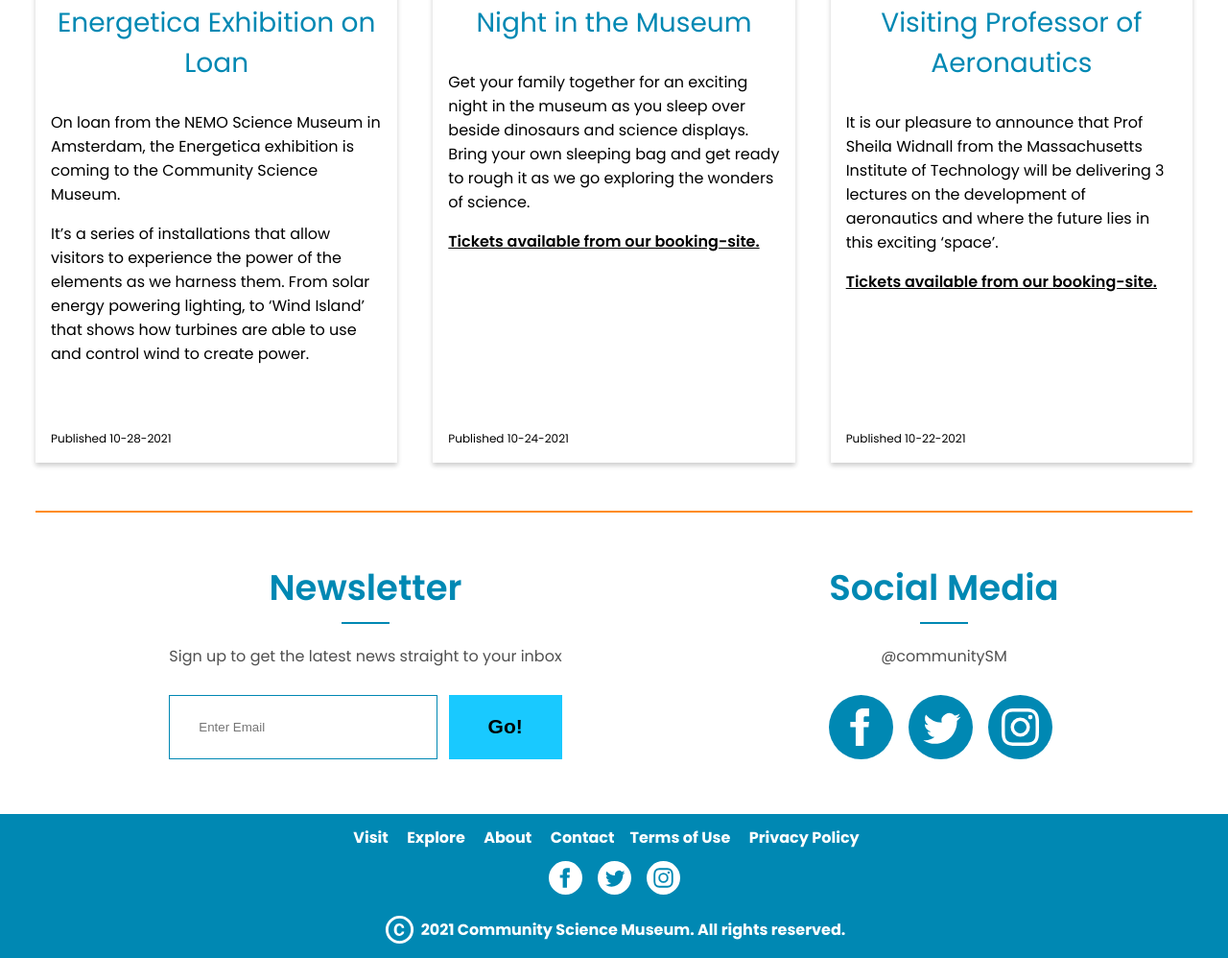
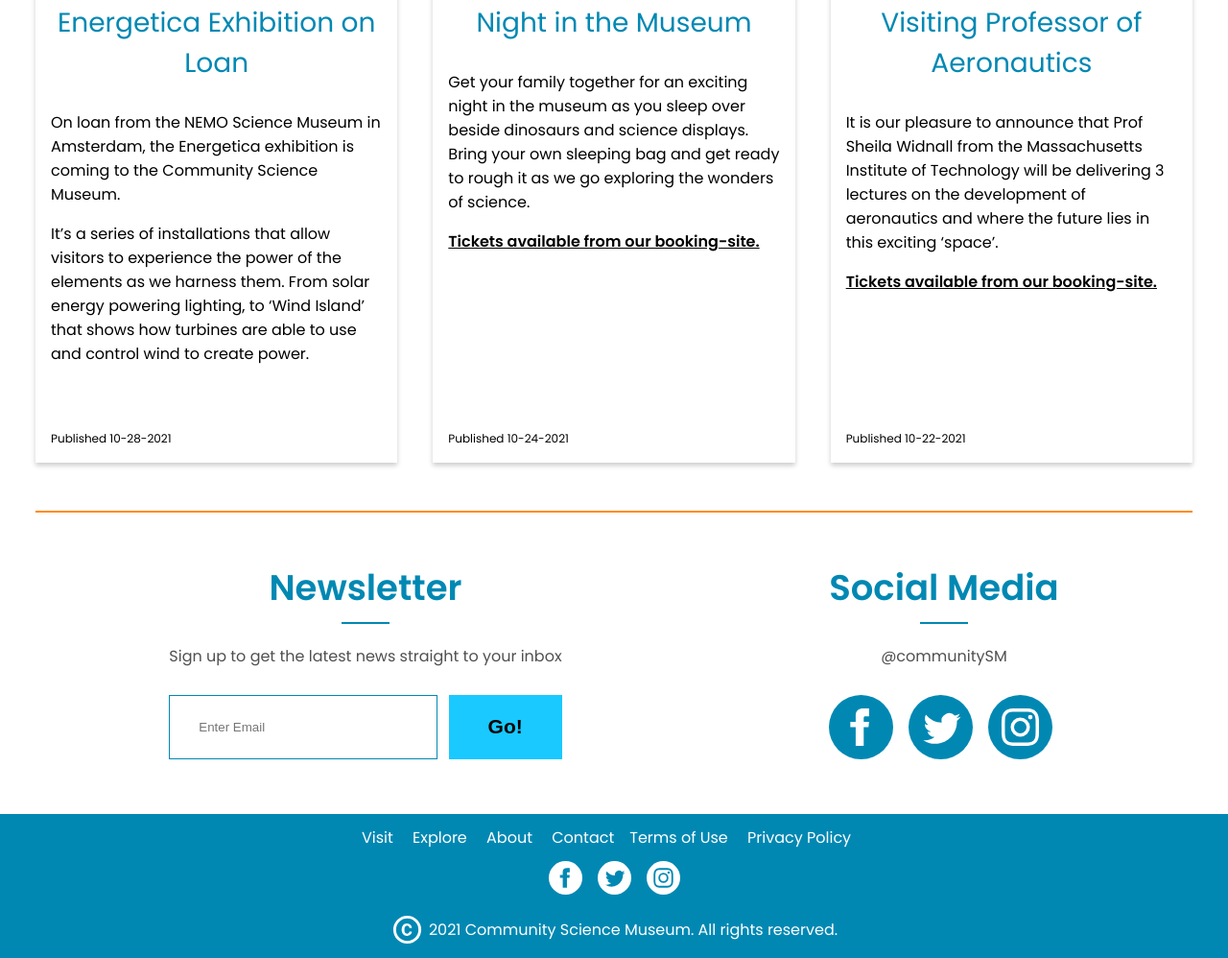
Before and after one commit to olee2/Noroff-CSM, a plain HTML site: page index.html in a window 1280 px wide. Shown: the part 1232-2230 px from the top of the page at 96% size. Drawn offline with Linux system fonts and the light colour scheme.

Commit message:
Update styles.css

```diff
--- a/styles/styles.css
+++ b/styles/styles.css
@@ -980,7 +980,6 @@ footer{
     margin-top: 50px;
     padding: 12px 100px;
     justify-content: space-between;
-    font-weight: 700;
 }
 
 .copyright{
@@ -1008,6 +1007,7 @@ footer{
 
 .footer-links a{
     color: #fff;
+    font-size: 16px;
     margin-right: 16px;
 }
 
@@ -1021,11 +1021,10 @@ footer .footer-links .active{
     text-decoration-thickness: 2px;
 }
 
-@media only screen and (max-width: 1400px){
+@media only screen and (max-width: 1350px){
     footer{
         flex-direction: column-reverse;
         justify-content: space-around;
-        align-items: center;
         padding: 12px;
 
     }
@@ -1033,6 +1032,11 @@ footer .footer-links .active{
     .social-media{
         margin: 12px;
     }
+
+    .social-media, .footer-links, .copyright{
+        align-self: center;
+    }
+
 }
 @media only screen and (max-width: 600px){
     footer{
```
